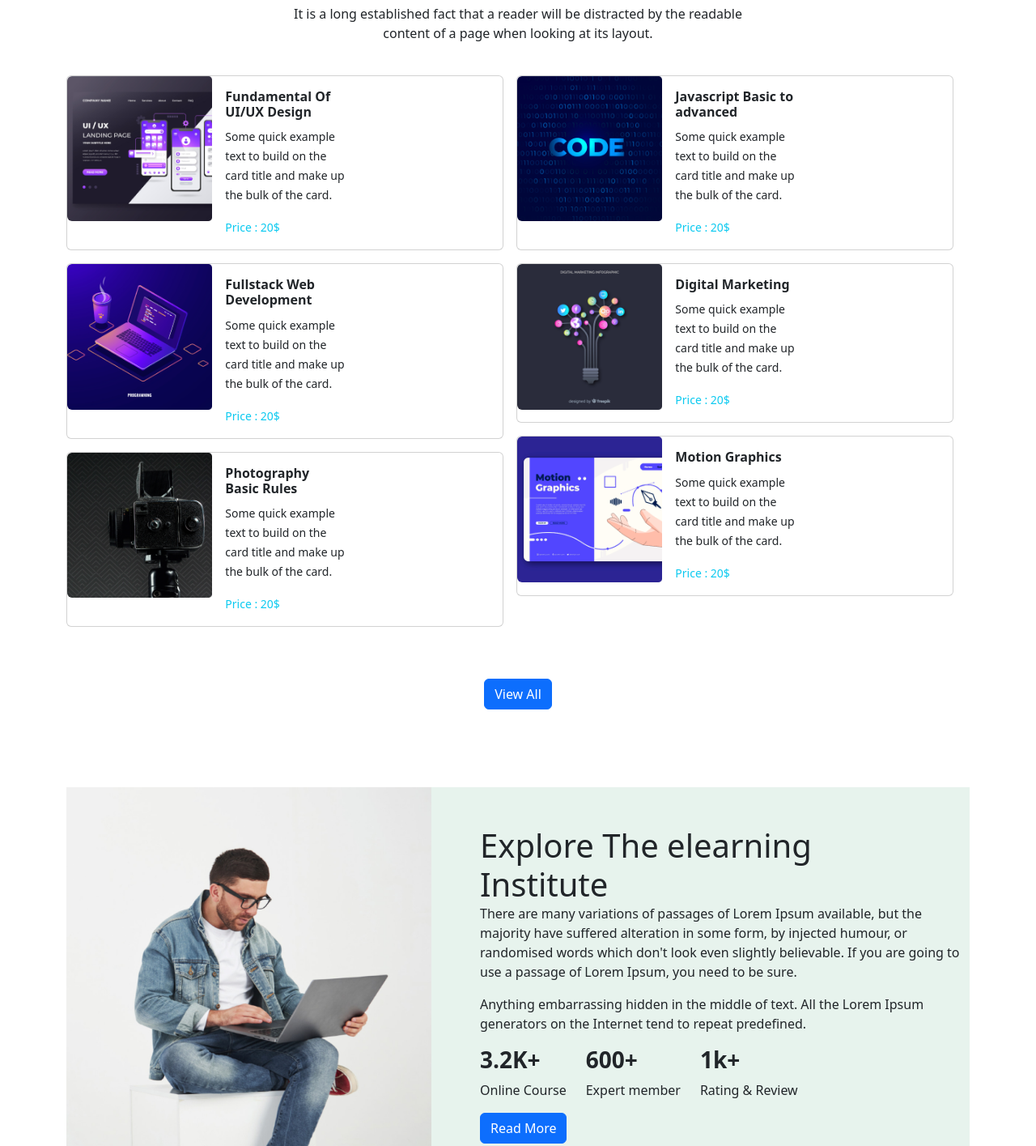
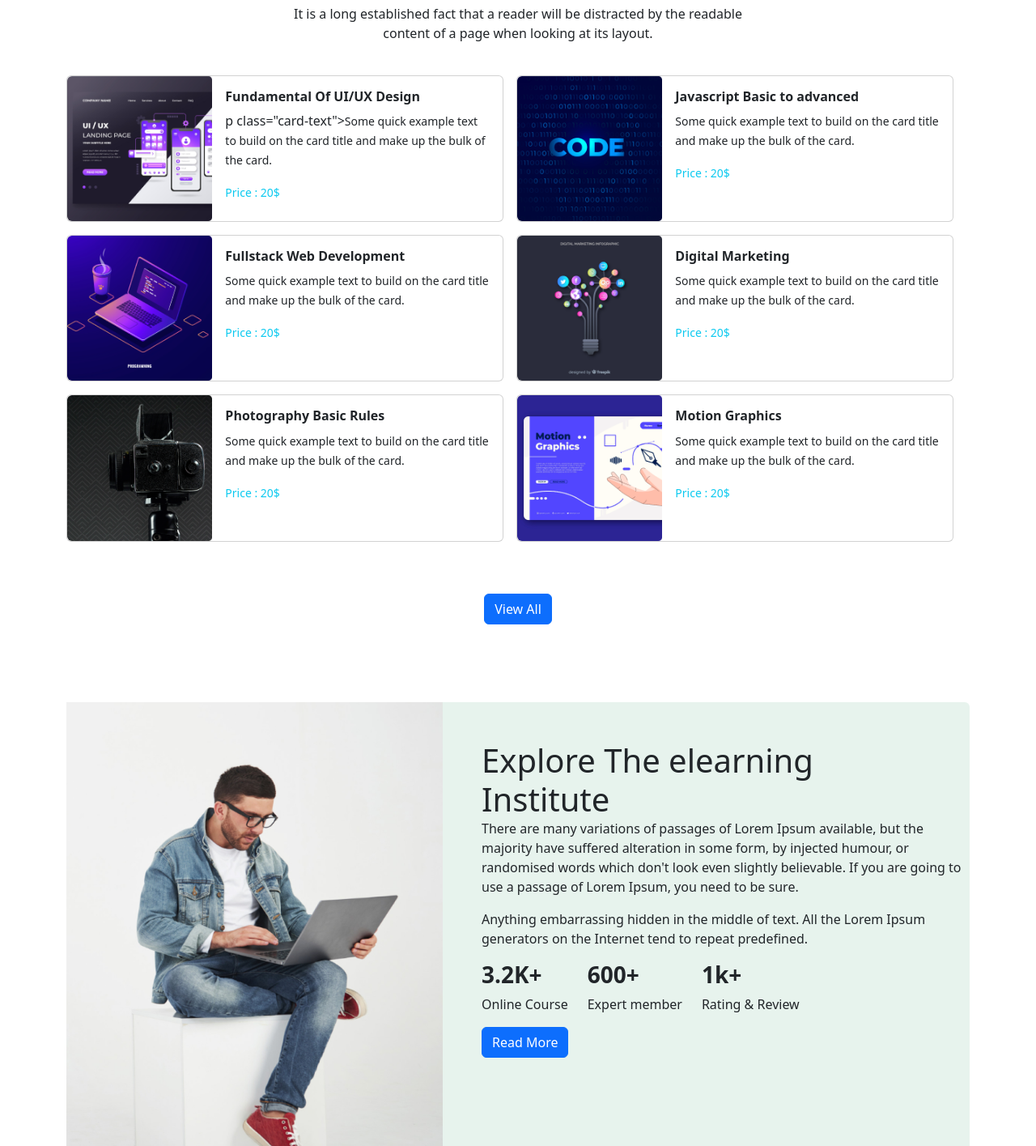
Before and after one commit to Faruqdigital/The-E-learning-Institute, a plain HTML site: page index.html in a window 1280 px wide. Shown: the part 843-2258 px from the top of the page at 81% size. Drawn offline with nearby package versions, Linux system fonts and the light colour scheme.

Commit message:
third commit

```diff
--- a/index.html
+++ b/index.html
@@ -101,17 +101,17 @@
           <h1>Discover Our Popular <br> Courses</h1>
           <p>It is a long established fact that a reader will be distracted by the readable <br> content of a page when looking at its layout.</p>
         </div>
-        <div class="d-flex gap-3">
+        <div class=" d-flex gap-3">
           <div>
             <div class="card mb-3" style="max-width: 540px;">
               <div class="row g-0">
                 <div class="col-md-4">
                   <img src="images/course/course-1.png" class="img-fluid rounded-start" alt="...">
                 </div>
-                <div class="col-md-4">
+                 <div class="col-md-8">
                   <div class="card-body">
                     <h6 class="card-title fw-semibold">Fundamental Of UI/UX Design</h6>
-                    <p class="card-text"><small>Some quick example text to build on the card title and make up the bulk of the card.</small></p>
+                      p class="card-text"><small>Some quick example text to build on the card title and make up the bulk of the card.</small></p>
                     <p class="card-text text-info"><small>Price : 20$</small></p>
                   </div>
                 </div>
@@ -122,7 +122,7 @@
                 <div class="col-md-4">
                   <img src="images/course/course-3.png" class="img-fluid rounded-start" alt="...">
                 </div>
-                <div class="col-md-4">
+                <div class="col-md-8">
                   <div class="card-body">
                     <h6 class="card-title fw-semibold">Fullstack Web Development</h6>
                     <p class="card-text"><small>Some quick example text to build on the card title and make up the bulk of the card.</small></p>
@@ -136,7 +136,7 @@
                 <div class="col-md-4">
                   <img src="images/course/course-5.png" class="img-fluid rounded-start" alt="...">
                 </div>
-                <div class="col-md-4">
+                <div class="col-md-8">
                   <div class="card-body">
                     <h6 class="card-title fw-semibold">Photography Basic Rules</h6>
                     <p class="card-text"><small>Some quick example text to build on the card title and make up the bulk of the card.</small></p>
@@ -152,7 +152,7 @@
                 <div class="col-md-4">
                   <img src="images/course/course-2.png" class="img-fluid rounded-start" alt="...">
                 </div>
-                <div class="col-md-4">
+                <div class="col-md-8">
                   <div class="card-body">
                     <h6 class="card-title fw-semibold">Javascript Basic to advanced</h6>
                     <p class="card-text"><small>Some quick example text to build on the card title and make up the bulk of the card.</small></p>
@@ -166,7 +166,7 @@
                 <div class="col-md-4">
                   <img src="images/course/course-4.png" class="img-fluid rounded-start" alt="...">
                 </div>
-                <div class="col-md-4">
+                <div class="col-md-8">
                   <div class="card-body">
                     <h6 class="card-title fw-semibold">Digital Marketing</h6>
                     <p class="card-text"><small>Some quick example text to build on the card title and make up the bulk of the card.</small></p>
@@ -180,7 +180,7 @@
                 <div class="col-md-4">
                   <img src="images/course/course-6.png" class="img-fluid rounded-start" alt="...">
                 </div>
-                <div class="col-md-4">
+                <div class="col-md-8">
                   <div class="card-body">
                     <h6 class="card-title fw-semibold">Motion Graphics</h6>
                     <p class="card-text"><small>Some quick example text to build on the card title and make up the bulk of the card.</small></p>
@@ -198,12 +198,12 @@
       <!-- courses section end -->
       <!-- explore section start -->
       <section class="container mb-5">
-        <div class="bg-success bg-opacity-10">
-          <div class="row grid">
-            <div class="col-5">
+        <div class="bg-success bg-opacity-10 rounded">
+          <div class="row g-0">
+            <div class="col-md-5">
               <img class="img-fluid" src="images/working.png" alt="...">
             </div>
-            <div class="col-7 ps-5 pt-5">
+            <div class="col-md-7 ps-5 pt-5">
               <h1 class="card-title">Explore The elearning <br> Institute</h1>
               <p class="card-text">There are many variations of passages of Lorem Ipsum available, but the majority have suffered alteration in some form, by injected humour, or randomised words which don't look even slightly believable. If you are going to use a passage of Lorem Ipsum, you need to be sure.</p>
               <p>Anything embarrassing hidden in the middle of text. All the Lorem Ipsum generators on the Internet tend to repeat predefined.</p>
```
